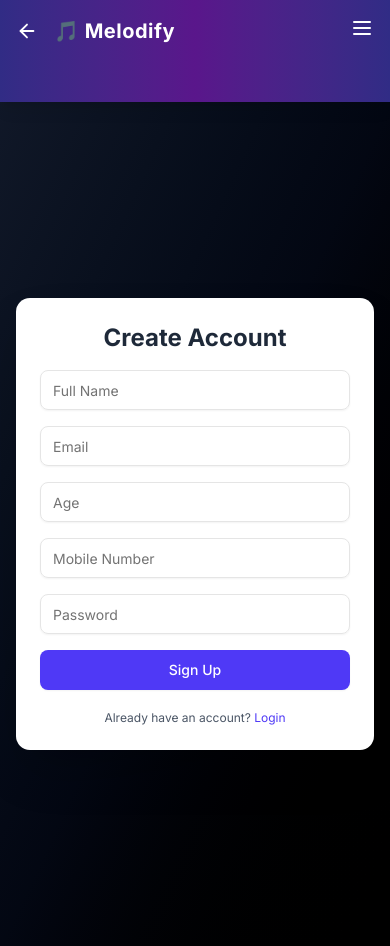
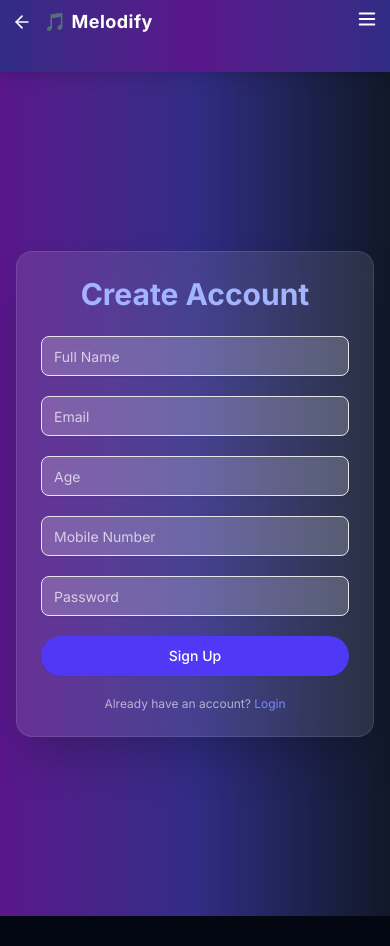
Before and after one commit to dineshreddygunthala/melodify, a Next.js app: page /register in a window 390 px wide. After the commit the page ends 916 px from the top, so only its background shows below. Built offline with nearby package versions, Linux system fonts and the light colour scheme.

Commit message:
login, register

```diff
--- a/src/app/login/page.jsx
+++ b/src/app/login/page.jsx
@@ -52,48 +52,46 @@ export default function LoginPage() {
   }
 
   return (
-    <div className="min-h-screen bg-gradient-to-r from-purple-900 via-indigo-900 to-gray-900 flex items-center justify-center px-4">
-      <div className="w-full max-w-sm bg-white text-black rounded-xl shadow-2xl px-6 py-8 space-y-6">
-        <h2 className="text-2xl font-extrabold text-center text-gray-800">Sign in to your account</h2>
+    <div className="min-h-screen flex items-center justify-center px-4 bg-gradient-to-r from-purple-900 via-indigo-900 to-gray-900 text-white">
+      <div className="w-full sm:max-w-md backdrop-blur-md bg-white/10 border border-white/10 p-6 rounded-2xl shadow-2xl">
+        <h2 className="text-3xl font-bold mb-6 text-center text-indigo-300">Welcome Back</h2>
 
-        <form onSubmit={handleSubmit(onSubmit)} className="space-y-4">
+        <form onSubmit={handleSubmit(onSubmit)} className="space-y-5">
           <div>
-            <label className="block text-sm font-medium text-gray-700 mb-1">Email</label>
             <Input
-              placeholder="you@example.com"
-              className="h-10 text-sm text-black"
+              placeholder="Email"
+              className="h-10 text-sm bg-white/20 text-white placeholder:text-white/70"
               {...register('identifier')}
             />
             {errors.identifier && (
-              <p className="text-xs text-red-600 mt-1">{errors.identifier.message}</p>
+              <p className="text-xs text-red-400 mt-1">{errors.identifier.message}</p>
             )}
           </div>
 
           <div>
-            <label className="block text-sm font-medium text-gray-700 mb-1">Password</label>
             <Input
               type="password"
-              placeholder="Enter your password"
-              className="h-10 text-sm text-black"
+              placeholder="Password"
+              className="h-10 text-sm bg-white/20 text-white placeholder:text-white/70"
               {...register('password')}
             />
             {errors.password && (
-              <p className="text-xs text-red-600 mt-1">{errors.password.message}</p>
+              <p className="text-xs text-red-400 mt-1">{errors.password.message}</p>
             )}
           </div>
 
           <Button
             type="submit"
-            className="w-full h-10 text-sm bg-indigo-600 hover:bg-indigo-700 transition-colors text-white"
+            className="w-full h-10 text-sm bg-indigo-600 hover:bg-indigo-700 transition-all text-white rounded-full"
             disabled={isSubmitting}
           >
             {isSubmitting ? 'Signing in...' : 'Sign In'}
           </Button>
         </form>
 
-        <p className="text-sm text-center text-gray-600">
+        <p className="text-xs mt-5 text-center text-white/60">
           Don&apos;t have an account?{' '}
-          <Link href="/register" className="text-indigo-600 hover:underline">
+          <Link href="/register" className="text-indigo-400 hover:underline">
             Register
           </Link>
         </p>
--- a/src/app/register/page.jsx
+++ b/src/app/register/page.jsx
@@ -48,69 +48,69 @@ export default function RegisterPage() {
   }
 
   return (
-    <div className="min-h-screen flex items-center justify-center px-4 bg-gradient-to-br from-gray-900 via-gray-950 to-black text-white">
-      <div className="w-full sm:max-w-md bg-white text-black p-6 rounded-xl shadow-2xl">
-        <h2 className="text-2xl font-bold mb-4 text-center text-gray-800">Create Account</h2>
+    <div className="min-h-screen flex items-center justify-center px-4 bg-gradient-to-r from-purple-900 via-indigo-900 to-gray-900 text-white">
+      <div className="w-full sm:max-w-md backdrop-blur-md bg-white/10 border border-white/10 p-6 rounded-2xl shadow-2xl">
+        <h2 className="text-3xl font-bold mb-6 text-center text-indigo-300">Create Account</h2>
 
-        <form onSubmit={handleSubmit(onSubmit)} className="space-y-4">
+        <form onSubmit={handleSubmit(onSubmit)} className="space-y-5">
           <div>
             <Input
               placeholder="Full Name"
-              className="h-10 text-sm text-black"
+              className="h-10 text-sm bg-white/20 text-white placeholder:text-white/70"
               {...register('fullName')}
             />
-            <p className="text-xs text-red-500 mt-1">{errors.fullName?.message}</p>
+            <p className="text-xs text-red-400 mt-1">{errors.fullName?.message}</p>
           </div>
 
           <div>
             <Input
               type="email"
               placeholder="Email"
-              className="h-10 text-sm text-black"
+              className="h-10 text-sm bg-white/20 text-white placeholder:text-white/70"
               {...register('email')}
             />
-            <p className="text-xs text-red-500 mt-1">{errors.email?.message}</p>
+            <p className="text-xs text-red-400 mt-1">{errors.email?.message}</p>
           </div>
 
           <div>
             <Input
               placeholder="Age"
-              className="h-10 text-sm text-black"
+              className="h-10 text-sm bg-white/20 text-white placeholder:text-white/70"
               {...register('age')}
             />
-            <p className="text-xs text-red-500 mt-1">{errors.age?.message}</p>
+            <p className="text-xs text-red-400 mt-1">{errors.age?.message}</p>
           </div>
 
           <div>
             <Input
               placeholder="Mobile Number"
-              className="h-10 text-sm text-black"
+              className="h-10 text-sm bg-white/20 text-white placeholder:text-white/70"
               {...register('mobile')}
             />
-            <p className="text-xs text-red-500 mt-1">{errors.mobile?.message}</p>
+            <p className="text-xs text-red-400 mt-1">{errors.mobile?.message}</p>
           </div>
 
           <div>
             <Input
               type="password"
               placeholder="Password"
-              className="h-10 text-sm text-black"
+              className="h-10 text-sm bg-white/20 text-white placeholder:text-white/70"
               {...register('password')}
             />
-            <p className="text-xs text-red-500 mt-1">{errors.password?.message}</p>
+            <p className="text-xs text-red-400 mt-1">{errors.password?.message}</p>
           </div>
 
           <Button
             type="submit"
-            className="w-full h-10 text-sm bg-indigo-600 hover:bg-indigo-700 transition text-white"
+            className="w-full h-10 text-sm bg-indigo-600 hover:bg-indigo-700 transition-all text-white rounded-full"
           >
             Sign Up
           </Button>
         </form>
 
-        <p className="text-xs mt-5 text-center text-gray-600">
+        <p className="text-xs mt-5 text-center text-white/60">
           Already have an account?{' '}
-          <Link href="/login" className="text-indigo-600 hover:underline">
+          <Link href="/login" className="text-indigo-400 hover:underline">
             Login
           </Link>
         </p>
--- a/src/components/Navbar.jsx
+++ b/src/components/Navbar.jsx
@@ -22,80 +22,68 @@ export default function Navbar() {
 
   return (
     <nav className="sticky top-0 z-50 w-full bg-gradient-to-r from-indigo-900 via-purple-900 to-indigo-900 text-white shadow-lg">
-      <div className="max-w-7xl mx-auto px-4 sm:px-6 py-4 flex items-center justify-between">
-        {/* Left: Back + Logo */}
-        <div className="flex items-center gap-4">
+      <div className="max-w-7xl mx-auto px-3 sm:px-6 py-2 sm:py-4 flex items-center justify-between">
+
+        <div className="flex items-center gap-3 sm:gap-4">
           {!isHome && (
             <button
               onClick={() => router.back()}
               className="text-white hover:text-indigo-300 transition"
               title="Go Back"
             >
-              <ArrowLeft size={22} />
+              <ArrowLeft size={20} className="sm:size-5" />
             </button>
           )}
           <Link
-            href="/"
-            className="text-xl sm:text-2xl font-bold tracking-wide hover:scale-105 transition-transform duration-200"
+            href="/home"
+            className="text-lg sm:text-2xl font-bold tracking-wide hover:scale-105 transition-transform duration-200"
             onClick={() => setMenuOpen(false)}
           >
             🎵 Melodify
           </Link>
         </div>
 
-        {/* Desktop Menu */}
-        <div className="hidden sm:flex items-center gap-6 text-base font-medium">
+
+        <div className="hidden sm:flex items-center gap-6 text-sm sm:text-base font-medium">
           {user ? (
             <>
-              <Link
-                href="/favorites"
-                className="hover:text-indigo-300 transition"
-              >
+              <Link href="/favorites" className="hover:text-indigo-300 transition">
                 Favorites ({favorites.length})
               </Link>
-              <button
-                onClick={handleLogout}
-                className="hover:text-red-400 transition"
-              >
+              <button onClick={handleLogout} className="hover:text-red-400 transition">
                 Logout
               </button>
             </>
           ) : (
             <>
-              <Link
-                href="/login"
-                className="hover:text-indigo-300 transition"
-              >
+              <Link href="/login" className="hover:text-indigo-300 transition">
                 Login
               </Link>
-              <Link
-                href="/register"
-                className="hover:text-indigo-300 transition"
-              >
+              <Link href="/register" className="hover:text-indigo-300 transition">
                 Register
               </Link>
             </>
           )}
         </div>
 
-        {/* Mobile Toggle */}
+
         <div className="sm:hidden">
           <button
             onClick={() => setMenuOpen(!menuOpen)}
             className="text-white hover:text-indigo-300 transition"
           >
-            {menuOpen ? <X size={24} /> : <Menu size={24} />}
+            {menuOpen ? <X size={22} /> : <Menu size={22} />}
           </button>
         </div>
       </div>
 
-      {/* Mobile Dropdown */}
+
       <div
-        className={`sm:hidden bg-indigo-950 px-4 pt-4 pb-6 text-sm font-medium transition-all duration-300 overflow-hidden ${
-          menuOpen ? 'max-h-60 opacity-100' : 'max-h-0 opacity-0'
+        className={`sm:hidden bg-indigo-950 px-4 pt-3 pb-4 text-sm transition-all duration-300 overflow-hidden ${
+          menuOpen ? 'max-h-40 opacity-100' : 'max-h-0 opacity-0'
         }`}
       >
-        <div className="flex flex-col gap-4">
+        <div className="flex flex-col gap-3">
           {user ? (
             <>
               <Link
```
